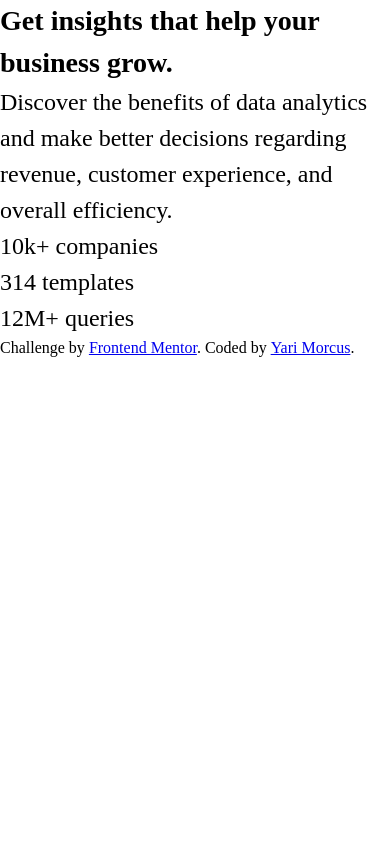
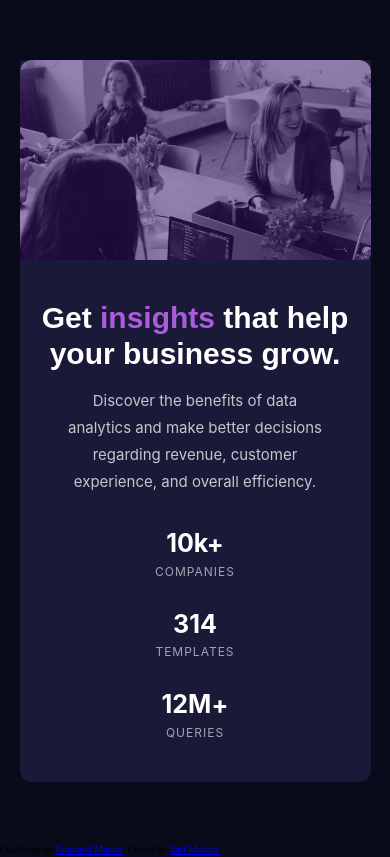
Before and after one commit to YariMorcus/stats-preview-card-component, a website: page index.html in a window 390 px wide. Drawn offline with Linux system fonts and the light colour scheme.

Commit message:
Add CSS for mobile

```diff
--- a/sass/base/_base.scss
+++ b/sass/base/_base.scss
@@ -1,6 +1,12 @@
+@use "../abstracts/variables" as v;
+
 /* Set core root defaults */
-html:focus-within {
-    scroll-behavior: smooth;
+html {
+    font-size: 10px;
+
+    &:focus-within {
+        scroll-behavior: smooth;
+    }
 }
 
 /* Set core body defaults */
@@ -8,6 +14,15 @@ body {
     min-height: 100vh;
     text-rendering: optimizeSpeed;
     line-height: 1.5;
+    display: flex;
+    flex-direction: column;
+    background-color: v.$very-dark-blue;
+}
+
+main {
+    display: grid;
+    place-items: center;
+    flex-grow: 1;
 }
 
 /* A elements that don't have a class get default styles */
--- a/sass/components/_stats-pr-card.scss
+++ b/sass/components/_stats-pr-card.scss
@@ -2,5 +2,82 @@
 @use "../abstracts/variables" as v;
 
 .stats-pr-card {
-    font-size: v.$font-size;
+    margin-top: 6rem;
+    margin-bottom: 6rem;
+    width: 90vw;
+    color: v.$white;
+    border-bottom-left-radius: 1.2rem;
+    border-bottom-right-radius: 1.2rem;
+    background-color: v.$dark-desaturated-blue;
+
+    &__header-image {
+        height: 20rem;
+        background-image: linear-gradient(hsla(265, 78%, 25%, 0.5), hsla(265, 78%, 25%, 0.5)), url('../img/image-header-mobile.jpg');
+        background-size: cover;
+        border-top-left-radius: 1.2rem;
+        border-top-right-radius: 1.2rem;
+    }
+
+    &__img {
+        border-top-left-radius: 1.2rem;
+        border-top-right-radius: 1.2rem;
+    }
+
+    &__section {
+        padding: 4rem 2rem;
+    }
+
+    &__title {
+        margin-bottom: 1.5rem;
+        font-family: "Lexend Deca", sans-serif;
+        font-size: 3rem;
+        line-height: 1.2;
+
+        &--center {
+            text-align: center;
+        }
+    }
+
+    &__content {
+        margin-bottom: 3rem;
+        padding-right: 2.5rem;
+        padding-left: 2.5rem;
+        font-size: v.$font-size;
+        color: v.$slightly-transparent-white-75;
+        line-height: 1.8;
+
+        &--center {
+            text-align: center;
+        }
+    }
+
+    &__statistics {
+        display: flex;
+        flex-direction: column;
+        align-items: center;
+        font-size: 2rem;
+
+        &:not(:last-child) {
+            margin-bottom: 2.5rem;
+        }
+    }
+
+    &__metric {
+        font-family: "Inter", sans-serif;
+        font-weight: bold;
+        font-size: 2.5rem;
+        color: v.$white;
+    }
+
+    &__metric-plus {
+        position: relative;
+        top: 1px;
+    }
+
+    &__dimension {
+        font-size: 1.2rem;
+        color: v.$slightly-transparent-white-60;
+        text-transform: uppercase;
+        letter-spacing: 1px;
+    }
 }
```
Also changed, not shown: styles/main.css.
